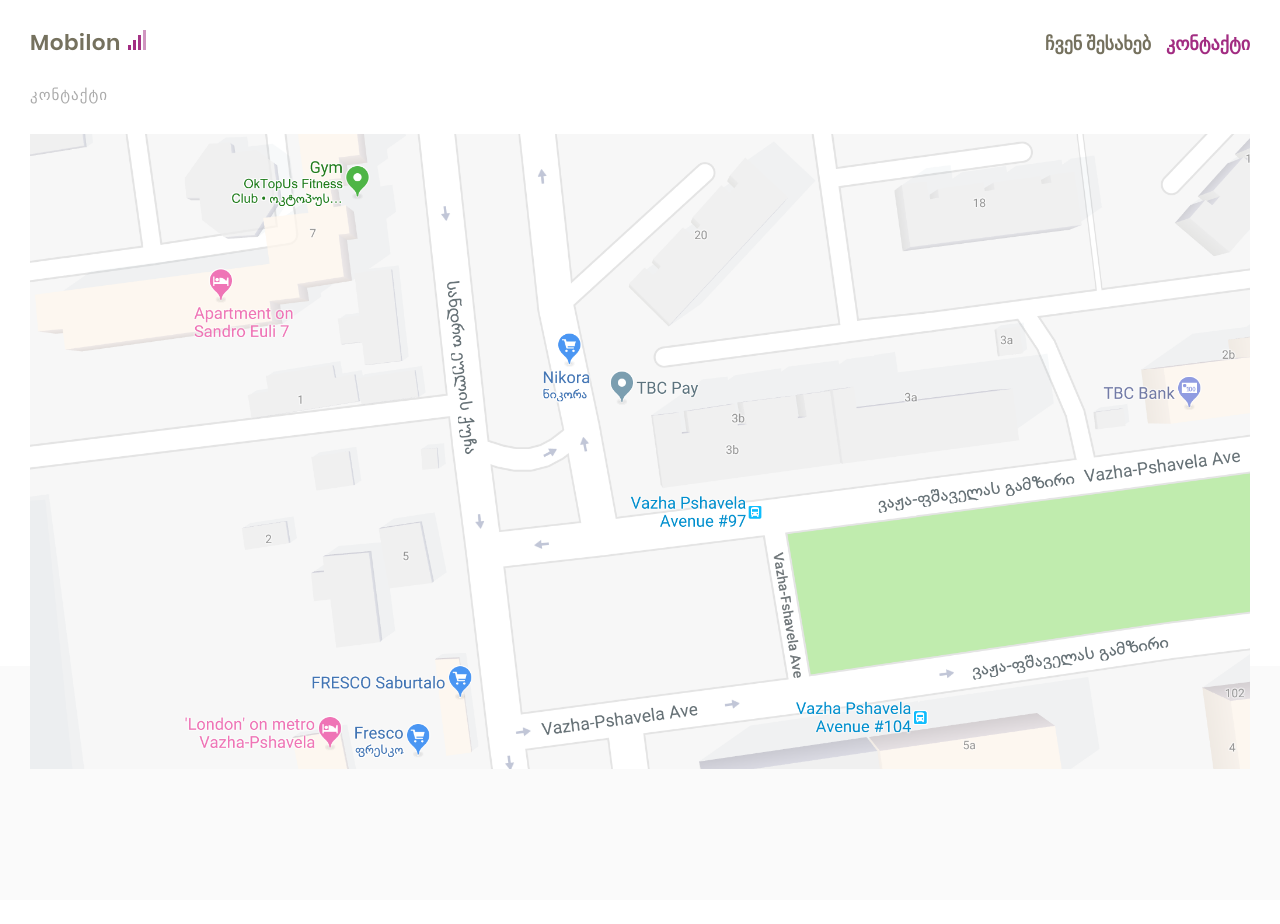
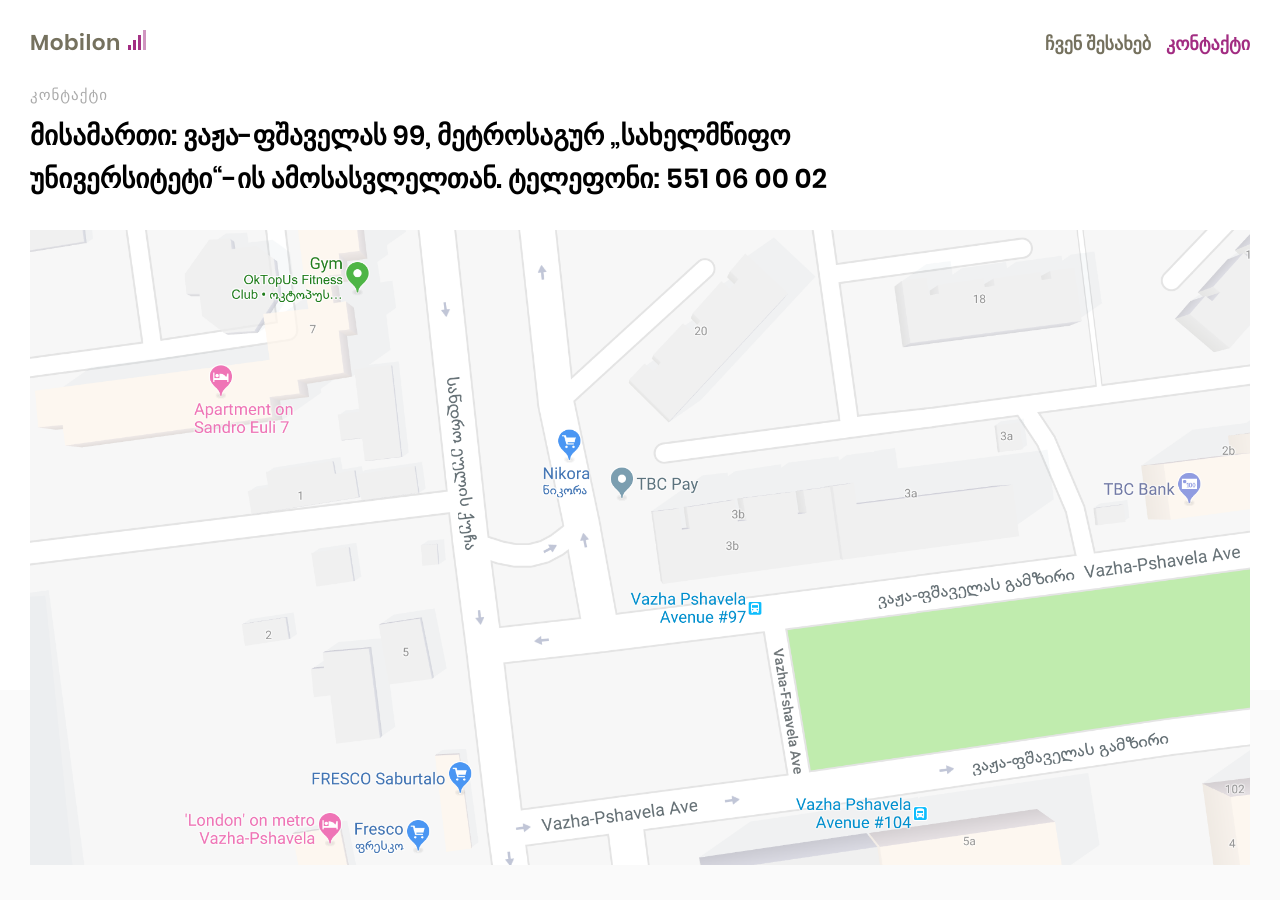
Before and after one commit to tato1559/mobilon, a Jekyll site: the page built from contact.markdown, in a window 1280 px wide. Built offline with Jekyll 4.4.1, drawn with Linux system fonts in a browser that asks for light colours; our own code applies the rules of GitHub Pages for plain Markdown files; before the commit the page ends 900 px from its top, so only the background shows below that.

Commit message:
Updated Contact

```diff
--- a/contact.markdown
+++ b/contact.markdown
@@ -3,3 +3,6 @@
 date: 2019-02-24 15:17:00 Z
 map image: "/uploads/Screen%20Shot%202019-02-26%20at%2016.33.24.png"
 ---
+
+მისამართი: ვაჟა-ფშაველას 99, მეტროსაგურ „სახელმწიფო უნივერსიტეტი“-ის ამოსასვლელთან.
+ტელეფონი: 551 06 00 02
```
